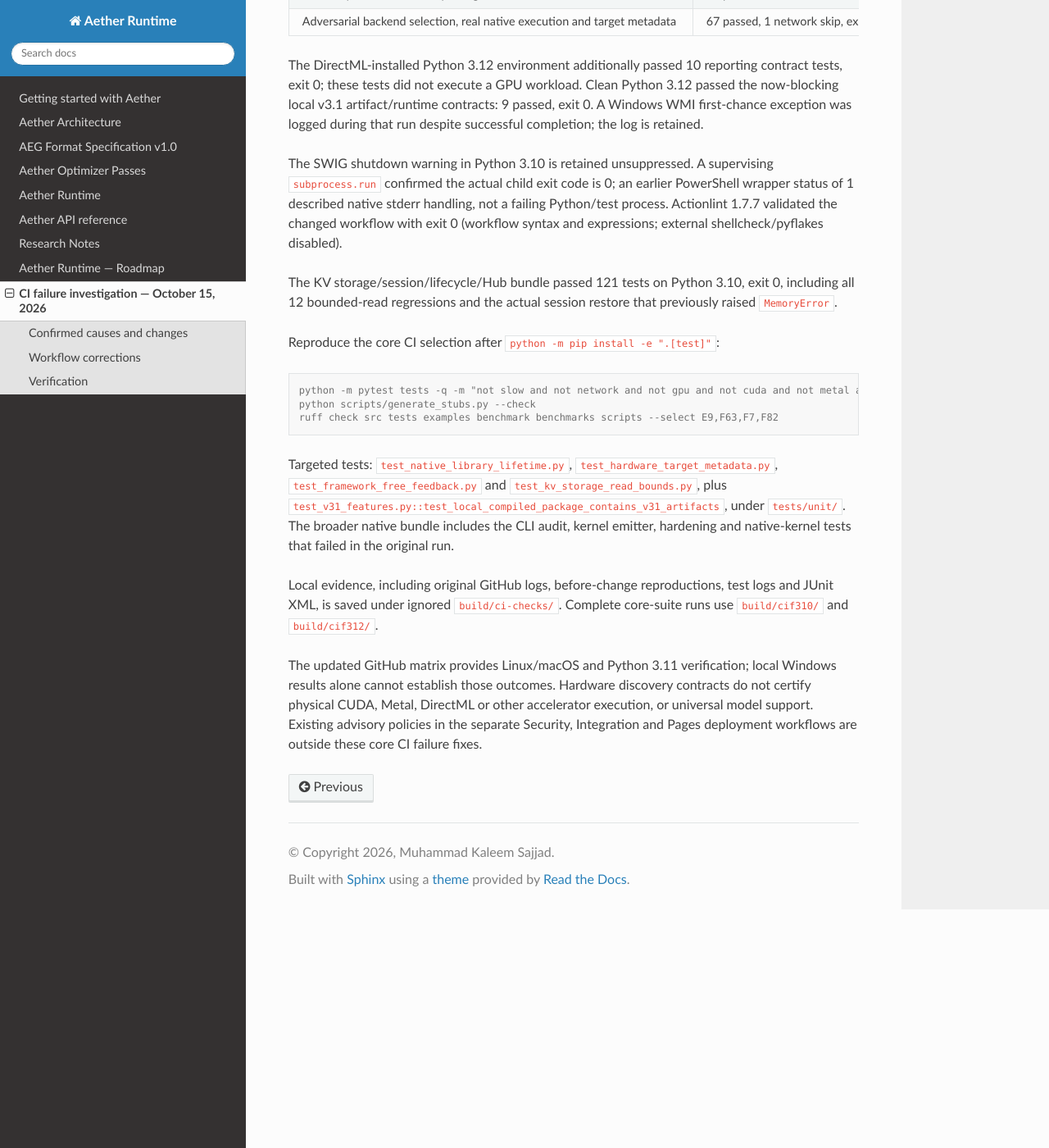
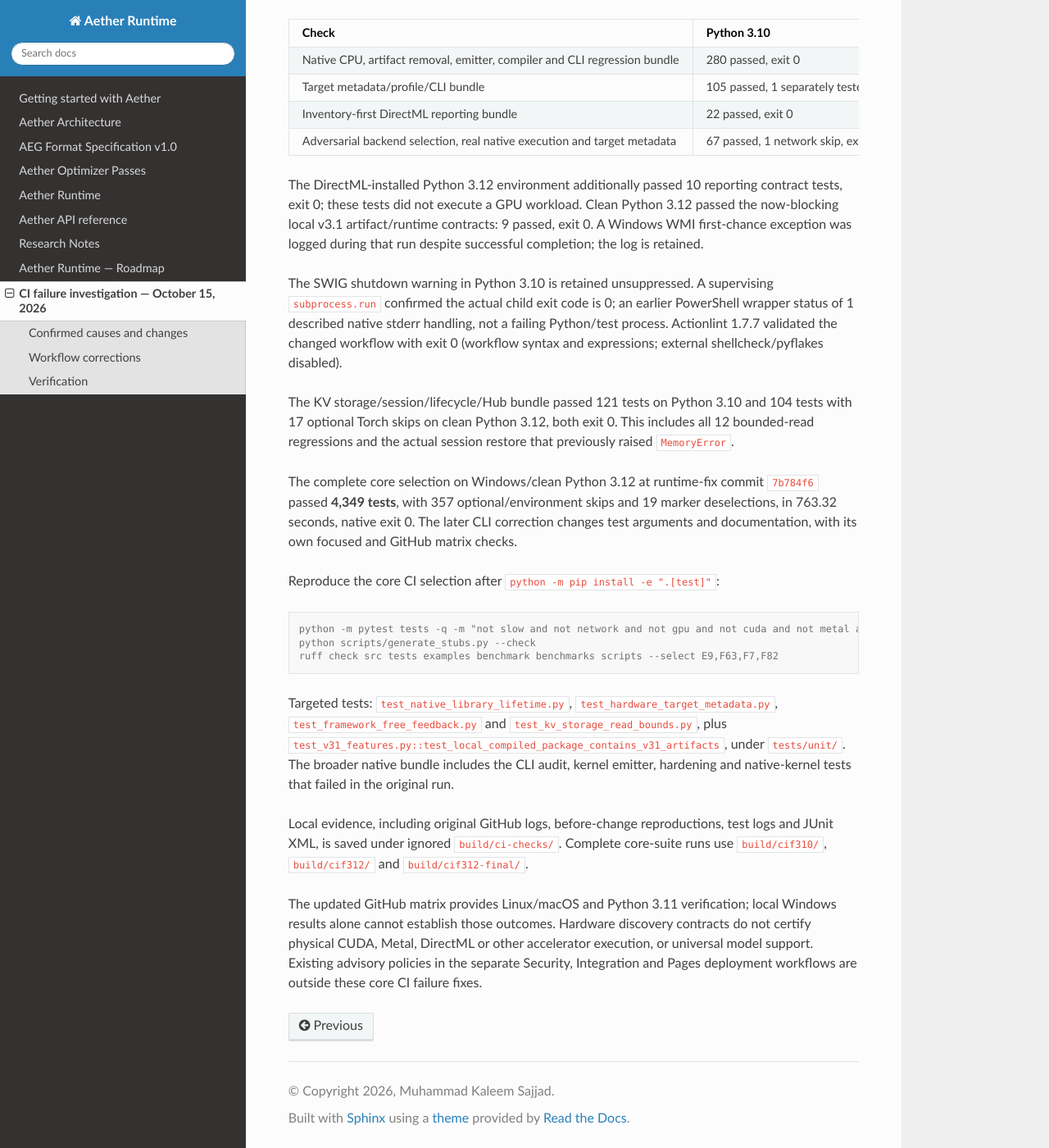
Before and after one commit to iamkaleemsajjad-hue/Aether, a Sphinx documentation site: the page built from docs/ci-failure-verification.md, in a window 1280 px wide and 1400 px high, scrolled down 1339 px. Shown: the whole window at 82% size. Built offline with Sphinx 7.4.7 and the Read the Docs theme 3.1.0, drawn with Linux system fonts in a browser that asks for light colours; some of the changed text lies outside the part shown.

Commit message:
Use literal model argument boundaries in portable CLI workflows

```diff
--- a/docs/ci-failure-verification.md
+++ b/docs/ci-failure-verification.md
@@ -23,6 +23,13 @@
 last while canonical policy places it first for five CPU targets. The updated
 test verifies exact native-first selection without importing optional
 frameworks, and separately verifies the ordered AVX2 native fallback.
+
+The next GitHub matrix confirmed those original product failures were gone and
+exposed one later CLI workflow assertion on POSIX: an encoded cache basename
+started with `--` and the test passed it as an option. The workflow now places
+command options before the standard `--` boundary and the literal cache alias
+after it. Portable literal-name regressions retain unknown-option rejection;
+cache naming and production option parsing remain compatible.
 
 ## Workflow corrections
 
@@ -64,9 +71,16 @@
 Python/test process. Actionlint 1.7.7 validated the changed workflow with exit 0
 (workflow syntax and expressions; external shellcheck/pyflakes disabled).
 
-The KV storage/session/lifecycle/Hub bundle passed 121 tests on Python 3.10,
-exit 0, including all 12 bounded-read regressions and the actual session restore
-that previously raised `MemoryError`.
+The KV storage/session/lifecycle/Hub bundle passed 121 tests on Python 3.10 and
+104 tests with 17 optional Torch skips on clean Python 3.12, both exit 0. This
+includes all 12 bounded-read regressions and the actual session restore that
+previously raised `MemoryError`.
+
+The complete core selection on Windows/clean Python 3.12 at runtime-fix commit
+`7b784f6` passed **4,349 tests**, with 357 optional/environment skips and 19
+marker deselections, in 763.32 seconds, native exit 0. The later CLI correction
+changes test arguments and documentation, with its own focused and GitHub
+matrix checks.
 
 Reproduce the core CI selection after `python -m pip install -e ".[test]"`:
 
@@ -85,7 +99,7 @@
 
 Local evidence, including original GitHub logs, before-change reproductions,
 test logs and JUnit XML, is saved under ignored `build/ci-checks/`. Complete
-core-suite runs use `build/cif310/` and `build/cif312/`.
+core-suite runs use `build/cif310/`, `build/cif312/` and `build/cif312-final/`.
 
 The updated GitHub matrix provides Linux/macOS and Python 3.11 verification;
 local Windows results alone cannot establish those outcomes. Hardware
```
Also changed, not shown: docs/cli-command-validation.md (+14 -0 lines), 1 other file.
